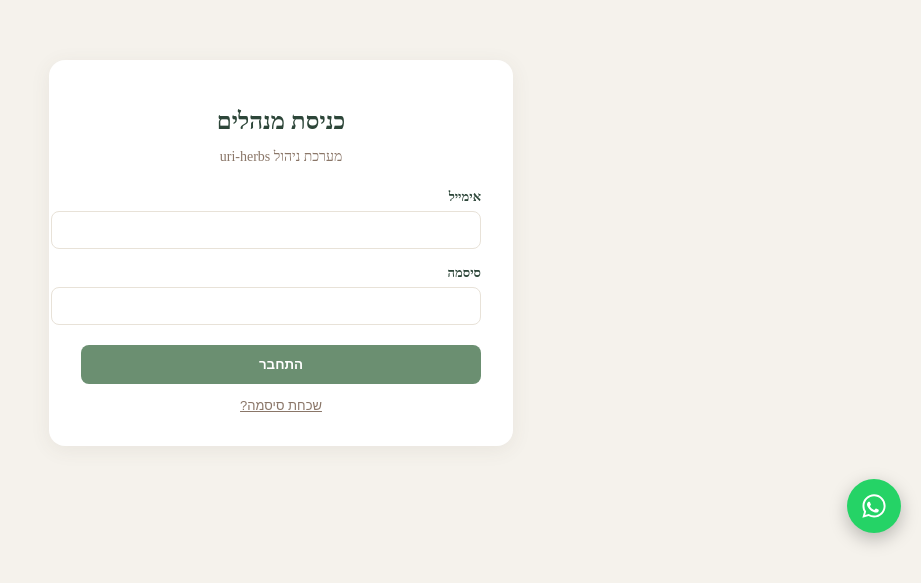
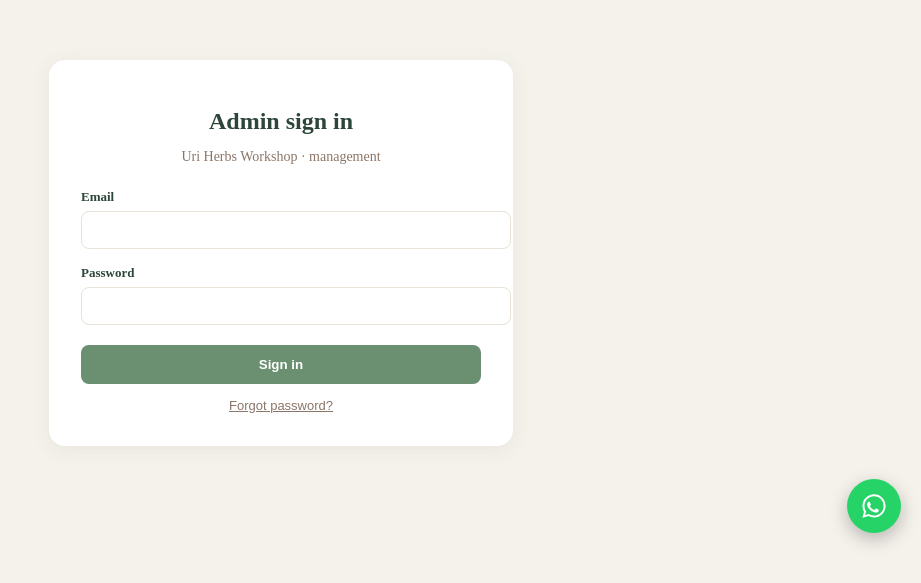
Before and after one commit to uriherbs/uri-herbs-booking, a Next.js app: page /admin/login in a window 1280 px wide. Shown: the part 167-750 px from the top of the page, without its empty margins (359-1280 px from the left). Built offline with nearby package versions, Linux system fonts and the light colour scheme; no server answers.

Commit message:
Admin login page in English (was Hebrew)
Co-Authored-By: Claude Opus 5.5 <noreply@anthropic.com>
Claude-Session: https://claude.ai/code/session_017ph5nmK419rJdCNwiHj3uk

```diff
--- a/src/app/admin/login/login-content.tsx
+++ b/src/app/admin/login/login-content.tsx
@@ -35,7 +35,7 @@ export default function AdminLoginContent() {
       const redirectUrl = searchParams.get('redirect') || '/admin';
       router.push(redirectUrl);
     } catch (err: any) {
-      setError(err.message || 'שגיאה בהתחברות');
+      setError(err.message || 'Could not sign in. Please check your email and password.');
     } finally {
       setLoading(false);
     }
@@ -44,7 +44,7 @@ export default function AdminLoginContent() {
   const handlePasswordReset = async (e: React.FormEvent) => {
     e.preventDefault();
     if (!email) {
-      setError('נא להזין כתובת אימייל');
+      setError('Please enter your email address.');
       return;
     }
     setError(null);
@@ -53,20 +53,20 @@ export default function AdminLoginContent() {
       await requestPasswordReset(email);
       setResetSent(true);
     } catch (err: any) {
-      setError(err.message || 'שגיאה באיפוס הסיסמה');
+      setError(err.message || 'Could not send the reset link. Please try again.');
     } finally {
       setLoading(false);
     }
   };
 
   return (
-    <div style={{ minHeight: '100vh', display: 'flex', alignItems: 'center', justifyContent: 'center', backgroundColor: C.parchment, padding: '20px', direction: 'rtl' }}>
+    <div style={{ minHeight: '100vh', display: 'flex', alignItems: 'center', justifyContent: 'center', backgroundColor: C.parchment, padding: '20px', direction: 'ltr' }}>
       <div style={{ width: '100%', maxWidth: '400px', background: C.white, padding: '32px', borderRadius: '16px', boxShadow: '0 4px 20px rgba(92, 74, 61, 0.08)' }}>
         <h1 style={{ color: C.forest, fontSize: '24px', fontWeight: '700', marginBottom: '8px', textAlign: 'center' }}>
-          {mode === 'login' ? 'כניסת מנהלים' : 'איפוס סיסמה'}
+          {mode === 'login' ? 'Admin sign in' : 'Reset password'}
         </h1>
         <p style={{ color: C.barkLight, fontSize: '14px', marginBottom: '24px', textAlign: 'center' }}>
-          {mode === 'login' ? 'מערכת ניהול uri-herbs' : 'הזן את האימייל שלך לשליחת הוראות איפוס'}
+          {mode === 'login' ? 'Uri Herbs Workshop · management' : 'Enter your email and we will send you a reset link.'}
         </p>
 
         {error && (
@@ -78,7 +78,7 @@ export default function AdminLoginContent() {
         {mode === 'login' ? (
           <form onSubmit={handleLogin}>
             <div style={{ marginBottom: '16px' }}>
-              <label style={{ display: 'block', color: C.forest, fontSize: '13px', fontWeight: '600', marginBottom: '6px' }}>אימייל</label>
+              <label style={{ display: 'block', color: C.forest, fontSize: '13px', fontWeight: '600', marginBottom: '6px' }}>Email</label>
               <input
                 type="email"
                 value={email}
@@ -88,7 +88,7 @@ export default function AdminLoginContent() {
               />
             </div>
             <div style={{ marginBottom: '20px' }}>
-              <label style={{ display: 'block', color: C.forest, fontSize: '13px', fontWeight: '600', marginBottom: '6px' }}>סיסמה</label>
+              <label style={{ display: 'block', color: C.forest, fontSize: '13px', fontWeight: '600', marginBottom: '6px' }}>Password</label>
               <input
                 type="password"
                 value={password}
@@ -102,26 +102,26 @@ export default function AdminLoginContent() {
               disabled={loading}
               style={{ width: '100%', padding: '12px', background: C.sage, color: C.white, border: 'none', borderRadius: '8px', fontWeight: '700', cursor: 'pointer', marginBottom: '12px' }}
             >
-              {loading ? 'מתחבר...' : 'התחבר'}
+              {loading ? 'Signing in…' : 'Sign in'}
             </button>
             <button
               type="button"
               onClick={() => { setMode('forgot'); setError(null); }}
               style={{ width: '100%', background: 'none', border: 'none', color: C.barkLight, fontSize: '13px', cursor: 'pointer', textDecoration: 'underline' }}
             >
-              שכחת סיסמה?
+              Forgot password?
             </button>
           </form>
         ) : (
           <form onSubmit={handlePasswordReset}>
             {resetSent ? (
               <div style={{ color: C.forest, textAlign: 'center', fontSize: '14px', marginBottom: '16px' }}>
-                הוראות לאיפוס הסיסמה נשלחו לכתובת האימייל שלך.
+                A password reset link was sent to your email.
               </div>
             ) : (
               <>
                 <div style={{ marginBottom: '16px' }}>
-                  <label style={{ display: 'block', color: C.forest, fontSize: '13px', fontWeight: '600', marginBottom: '6px' }}>אימייל</label>
+                  <label style={{ display: 'block', color: C.forest, fontSize: '13px', fontWeight: '600', marginBottom: '6px' }}>Email</label>
                   <input
                     type="email"
                     value={email}
@@ -135,7 +135,7 @@ export default function AdminLoginContent() {
                   disabled={loading}
                   style={{ width: '100%', padding: '12px', background: C.sage, color: C.white, border: 'none', borderRadius: '8px', fontWeight: '700', cursor: 'pointer', marginBottom: '12px' }}
                 >
-                  {loading ? 'שולח...' : 'שלח קישור איפוס'}
+                  {loading ? 'Sending…' : 'Send reset link'}
                 </button>
               </>
             )}
@@ -144,7 +144,7 @@ export default function AdminLoginContent() {
               onClick={() => { setMode('login'); setError(null); setResetSent(false); }}
               style={{ width: '100%', background: 'none', border: 'none', color: C.sage, fontSize: '13px', cursor: 'pointer', fontWeight: '600' }}
             >
-              ← חזרה להתחברות
+              ← Back to sign in
             </button>
           </form>
         )}
```
